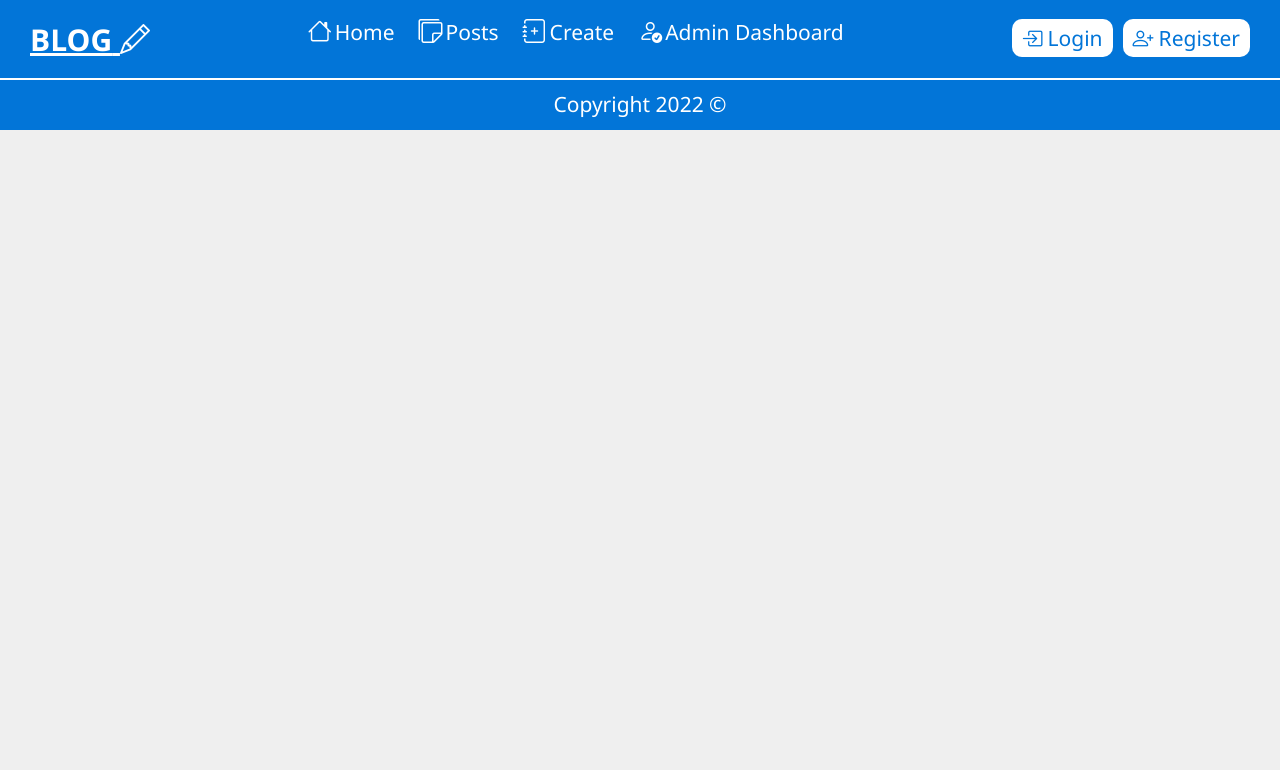
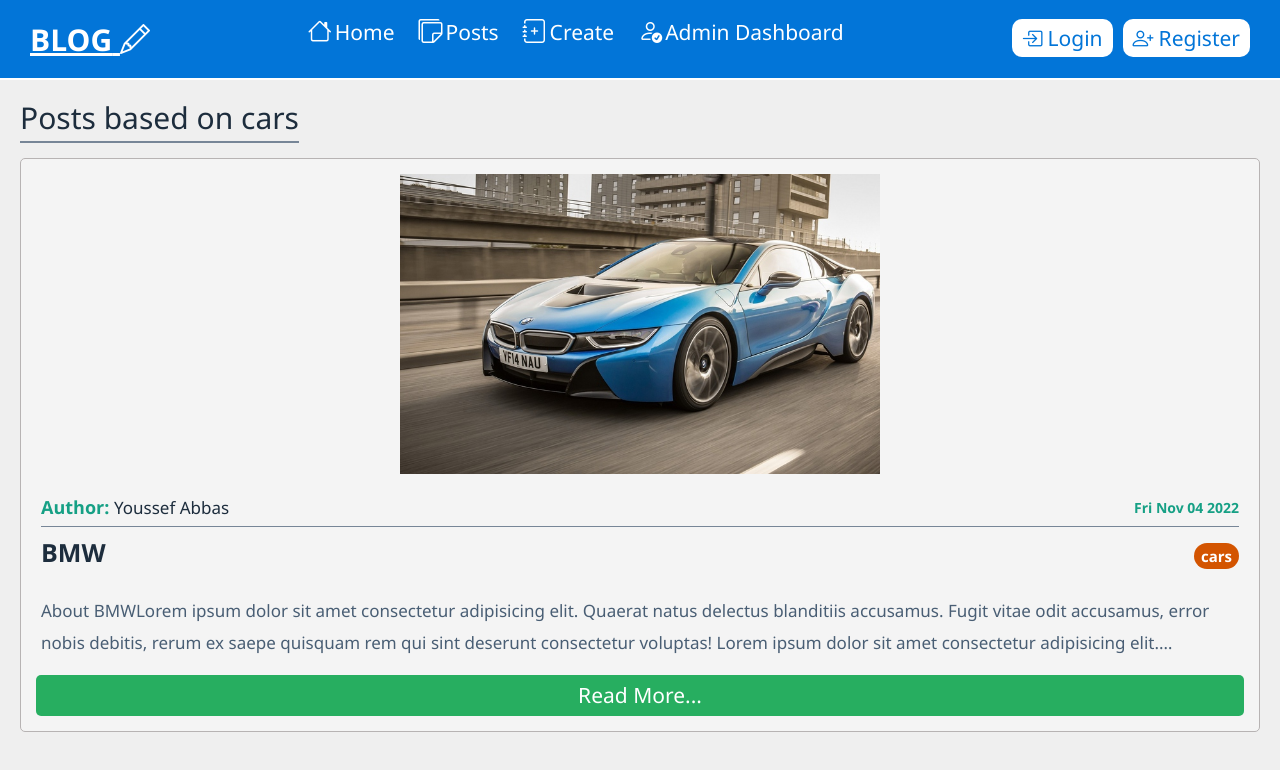
Before and after one commit to ALi-Maher-Mohamed/Blog-application-FrontEnd, a React (Create React App) app: page /posts/categories/cars in a window 1280 px wide. Shown: the top 770 px of the page. Built offline with nearby package versions, Linux system fonts and the light colour scheme.

Commit message:
feat : add category page

```diff
--- a/src/App.js
+++ b/src/App.js
@@ -10,6 +10,7 @@
 import Footer from "./Components/footer/Footer.jsx";
 import PostDetails from "./Pages/postDetails/PostDetails.jsx";
 import { ToastContainer } from "react-toastify";
+import Category from "./Pages/category/Category.jsx";
 
 function App() {
   return (
@@ -20,9 +21,14 @@
         <Route path="/" element={<Home />} />
         <Route path="/login" element={<Login />} />
         <Route path="/register" element={<Register />} />
-        <Route path="/posts" element={<Post />} />
-        <Route path="/posts/create" element={<CreatePost />} />
-        <Route path="/posts/details/:id" element={<PostDetails />} />
+        {/* post routes */}
+        <Route path="posts">
+          <Route index element={<Post />} />
+          <Route path="create" element={<CreatePost />} />
+          <Route path="details/:id" element={<PostDetails />} />
+          <Route path="categories/:category" element={<Category />} />
+        </Route>
+
         <Route path="/admin-dashboard" element={<AdminDashboard />} />
       </Routes>
       <Footer />
--- a/src/Components/comments/UpdateCommentModal.jsx
+++ b/src/Components/comments/UpdateCommentModal.jsx
@@ -9,7 +9,11 @@
   const formSubmitHandler = (e) => {
     e.preventDefault();
 
-    console.log({text});
+    if (!text) {
+      toast.error("Please fill this the field ");
+      return;
+    }
+    console.log({ text });
   };
 
   return (
--- /dev/null
+++ b/src/Pages/category/Category.jsx
@@ -0,0 +1,22 @@
+import { useEffect } from "react";
+import { useParams } from "react-router-dom";
+import PostList from "../../Components/Posts/PostList";
+import { posts } from "../../dummyData";
+import "./category.css";
+
+const Category = () => {
+  const { category } = useParams();
+
+  useEffect(() => {
+    window.scrollTo(0, 0);
+  }, []);
+
+  return (
+    <div className="category">
+      <h1 className="category-title">Posts based on {category}</h1>
+      <PostList posts={posts} />
+    </div>
+  );
+};
+
+export default Category;
--- /dev/null
+++ b/src/Pages/category/category.css
@@ -0,0 +1,13 @@
+.category {
+    min-height: calc(100vh - 130px);
+    padding: 20px;
+}
+
+.category-title {
+   margin-bottom: 15px;
+   color: var(--primary-color);
+   padding-bottom: 5px;
+   border-bottom: 2px solid var(--gray-color);
+   font-size: 30px;
+   width: max-content;
+}
--- a/src/Pages/postDetails/UpdatePostModal.jsx
+++ b/src/Pages/postDetails/UpdatePostModal.jsx
@@ -10,6 +10,11 @@
   // From Submit Handler
   const formSubmitHandler = (e) => {
     e.preventDefault();
+
+    if (!title || !description || !category) {
+      toast.error("Please fill all the fields");
+      return;
+    }
 
     console.log({ title, description, category });
   };
```
